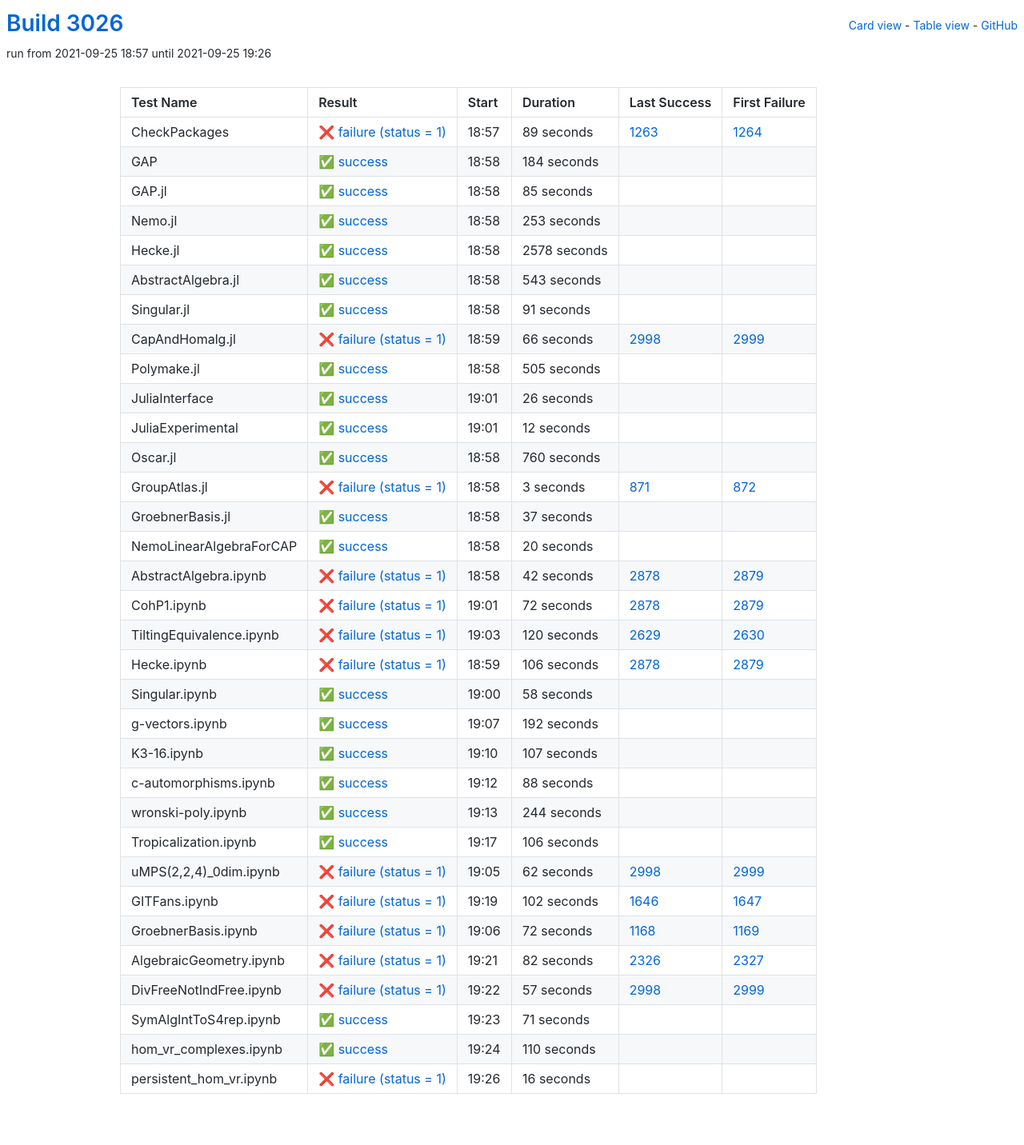
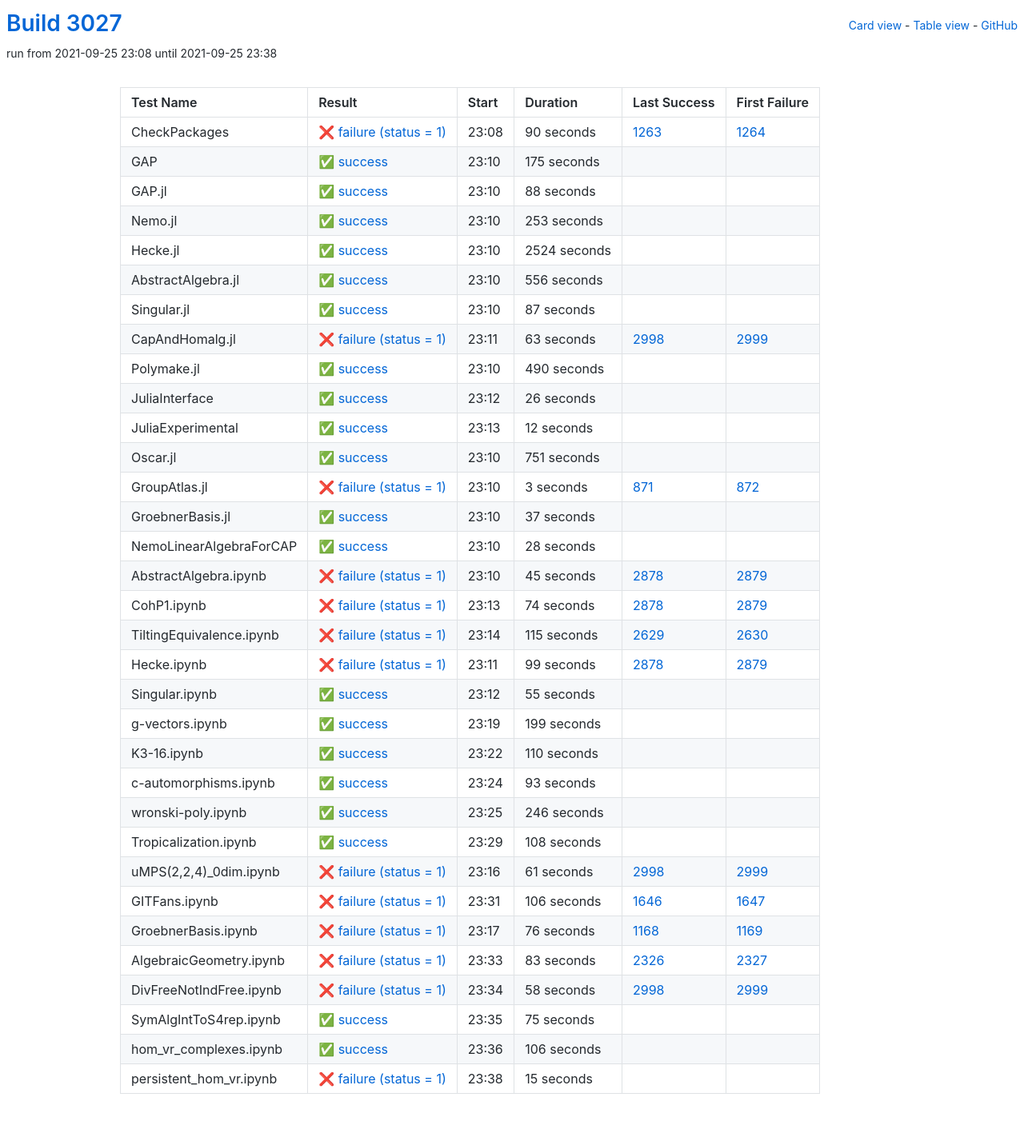
Before and after one commit to oscar-system/oscar-ci-status-stable, a Jekyll site: the page built from table.html, in a window 1280 px wide. Shown: the whole page at 80% size. Built offline with Jekyll 4.4.1, drawn with Linux system fonts in a browser that asks for light colours.

Commit message:
Build #3027

```diff
--- a/_data/ci.yml
+++ b/_data/ci.yml
@@ -1,6 +1,6 @@
 ---
-build: 3026
-build_url: https://oscarci.mathematik.uni-kl.de/job/oscar-stable/3026/
+build: 3027
+build_url: https://oscarci.mathematik.uni-kl.de/job/oscar-stable/3027/
 job: oscar-stable
 organization: oscar-system
 repo: oscar-ci-status-stable
@@ -8,44 +8,44 @@ repourl: https://github.com/oscar-system/oscar-ci-status-stable
 tests:
 - name: CheckPackages
   id: checkpackages
-  log: https://oscarci.mathematik.uni-kl.de/job/oscar-stable/3026/artifact/logs/build-3026/CheckPackages.log
-  start: 2021-09-25 18:57
+  log: https://oscarci.mathematik.uni-kl.de/job/oscar-stable/3027/artifact/logs/build-3027/CheckPackages.log
+  start: 2021-09-25 23:08
   success: false
   exitcode: 1
   status: failure
-  duration: 89
+  duration: 90
   last_success: 1263
   last_success_url: https://oscarci.mathematik.uni-kl.de/job/oscar-stable/1263/
   first_failure: 1264
   first_failure_url: https://oscarci.mathematik.uni-kl.de/job/oscar-stable/1264/
 - name: GAP
   id: gap
-  log: https://oscarci.mathematik.uni-kl.de/job/oscar-stable/3026/artifact/logs/build-3026/GAP.log
-  start: 2021-09-25 18:58
+  log: https://oscarci.mathematik.uni-kl.de/job/oscar-stable/3027/artifact/logs/build-3027/GAP.log
+  start: 2021-09-25 23:10
   success: true
   exitcode: 0
   status: success
-  duration: 184
+  duration: 175
   last_success: false
   last_success_url:
   first_failure: false
   first_failure_url:
 - name: GAP.jl
   id: gap-jl
-  log: https://oscarci.mathematik.uni-kl.de/job/oscar-stable/3026/artifact/logs/build-3026/GAP.jl.log
-  start: 2021-09-25 18:58
+  log: https://oscarci.mathematik.uni-kl.de/job/oscar-stable/3027/artifact/logs/build-3027/GAP.jl.log
+  start: 2021-09-25 23:10
   success: true
   exitcode: 0
   status: success
-  duration: 85
+  duration: 88
   last_success: false
   last_success_url:
   first_failure: false
   first_failure_url:
 - name: Nemo.jl
   id: nemo-jl
-  log: https://oscarci.mathematik.uni-kl.de/job/oscar-stable/3026/artifact/logs/build-3026/Nemo.jl.log
-  start: 2021-09-25 18:58
+  log: https://oscarci.mathematik.uni-kl.de/job/oscar-stable/3027/artifact/logs/build-3027/Nemo.jl.log
+  start: 2021-09-25 23:10
   success: true
   exitcode: 0
   status: success
@@ -56,68 +56,68 @@ tests:
   first_failure_url:
 - name: Hecke.jl
   id: hecke-jl
-  log: https://oscarci.mathematik.uni-kl.de/job/oscar-stable/3026/artifact/logs/build-3026/Hecke.jl.log
-  start: 2021-09-25 18:58
+  log: https://oscarci.mathematik.uni-kl.de/job/oscar-stable/3027/artifact/logs/build-3027/Hecke.jl.log
+  start: 2021-09-25 23:10
   success: true
   exitcode: 0
   status: success
-  duration: 2578
+  duration: 2524
   last_success: false
   last_success_url:
   first_failure: false
   first_failure_url:
 - name: AbstractAlgebra.jl
   id: abstractalgebra-jl
-  log: https://oscarci.mathematik.uni-kl.de/job/oscar-stable/3026/artifact/logs/build-3026/AbstractAlgebra.jl.log
-  start: 2021-09-25 18:58
+  log: https://oscarci.mathematik.uni-kl.de/job/oscar-stable/3027/artifact/logs/build-3027/AbstractAlgebra.jl.log
+  start: 2021-09-25 23:10
   success: true
   exitcode: 0
   status: success
-  duration: 543
+  duration: 556
   last_success: false
   last_success_url:
   first_failure: false
   first_failure_url:
 - name: Singular.jl
   id: singular-jl
-  log: https://oscarci.mathematik.uni-kl.de/job/oscar-stable/3026/artifact/logs/build-3026/Singular.jl.log
-  start: 2021-09-25 18:58
+  log: https://oscarci.mathematik.uni-kl.de/job/oscar-stable/3027/artifact/logs/build-3027/Singular.jl.log
+  start: 2021-09-25 23:10
   success: true
   exitcode: 0
   status: success
-  duration: 91
+  duration: 87
   last_success: false
   last_success_url:
   first_failure: false
   first_failure_url:
 - name: CapAndHomalg.jl
   id: capandhomalg-jl
-  log: https://oscarci.mathematik.uni-kl.de/job/oscar-stable/3026/artifact/logs/build-3026/CapAndHomalg.jl.log
-  start: 2021-09-25 18:59
+  log: https://oscarci.mathematik.uni-kl.de/job/oscar-stable/3027/artifact/logs/build-3027/CapAndHomalg.jl.log
+  start: 2021-09-25 23:11
   success: false
   exitcode: 1
   status: failure
-  duration: 66
+  duration: 63
   last_success: 2998
   last_success_url: https://oscarci.mathematik.uni-kl.de/job/oscar-stable/2998/
   first_failure: 2999
   first_failure_url: https://oscarci.mathematik.uni-kl.de/job/oscar-stable/2999/
 - name: Polymake.jl
   id: polymake-jl
-  log: https://oscarci.mathematik.uni-kl.de/job/oscar-stable/3026/artifact/logs/build-3026/Polymake.jl.log
-  start: 2021-09-25 18:58
+  log: https://oscarci.mathematik.uni-kl.de/job/oscar-stable/3027/artifact/logs/build-3027/Polymake.jl.log
+  start: 2021-09-25 23:10
   success: true
   exitcode: 0
   status: success
-  duration: 505
+  duration: 490
   last_success: false
   last_success_url:
   first_failure: false
   first_failure_url:
 - name: JuliaInterface
   id: juliainterface
-  log: https://oscarci.mathematik.uni-kl.de/job/oscar-stable/3026/artifact/logs/build-3026/JuliaInterface.log
-  start: 2021-09-25 19:01
+  log: https://oscarci.mathematik.uni-kl.de/job/oscar-stable/3027/artifact/logs/build-3027/JuliaInterface.log
+  start: 2021-09-25 23:12
   success: true
   exitcode: 0
   status: success
@@ -128,8 +128,8 @@ tests:
   first_failure_url:
 - name: JuliaExperimental
   id: juliaexperimental
-  log: https://oscarci.mathematik.uni-kl.de/job/oscar-stable/3026/artifact/logs/build-3026/JuliaExperimental.log
-  start: 2021-09-25 19:01
+  log: https://oscarci.mathematik.uni-kl.de/job/oscar-stable/3027/artifact/logs/build-3027/JuliaExperimental.log
+  start: 2021-09-25 23:13
   success: true
   exitcode: 0
   status: success
@@ -140,20 +140,20 @@ tests:
   first_failure_url:
 - name: Oscar.jl
   id: oscar-jl
-  log: https://oscarci.mathematik.uni-kl.de/job/oscar-stable/3026/artifact/logs/build-3026/Oscar.jl.log
-  start: 2021-09-25 18:58
+  log: https://oscarci.mathematik.uni-kl.de/job/oscar-stable/3027/artifact/logs/build-3027/Oscar.jl.log
+  start: 2021-09-25 23:10
   success: true
   exitcode: 0
   status: success
-  duration: 760
+  duration: 751
   last_success: false
   last_success_url:
   first_failure: false
   first_failure_url:
 - name: GroupAtlas.jl
   id: groupatlas-jl
-  log: https://oscarci.mathematik.uni-kl.de/job/oscar-stable/3026/artifact/logs/build-3026/GroupAtlas.jl.log
-  start: 2021-09-25 18:58
+  log: https://oscarci.mathematik.uni-kl.de/job/oscar-stable/3027/artifact/logs/build-3027/GroupAtlas.jl.log
+  start: 2021-09-25 23:10
   success: false
   exitcode: 1
   status: failure
@@ -164,8 +164,8 @@ tests:
   first_failure_url: https://oscarci.mathematik.uni-kl.de/job/oscar-stable/872/
 - name: GroebnerBasis.jl
   id: groebnerbasis-jl
-  log: https://oscarci.mathematik.uni-kl.de/job/oscar-stable/3026/artifact/logs/build-3026/GroebnerBasis.jl.log
-  start: 2021-09-25 18:58
+  log: https://oscarci.mathematik.uni-kl.de/job/oscar-stable/3027/artifact/logs/build-3027/GroebnerBasis.jl.log
+  start: 2021-09-25 23:10
   success: true
   exitcode: 0
   status: success
@@ -176,128 +176,212 @@ tests:
   first_failure_url:
 - name: NemoLinearAlgebraForCAP
   id: nemolinearalgebraforcap
-  log: https://oscarci.mathematik.uni-kl.de/job/oscar-stable/3026/artifact/logs/build-3026/NemoLinearAlgebraForCAP.log
-  start: 2021-09-25 18:58
+  log: https://oscarci.mathematik.uni-kl.de/job/oscar-stable/3027/artifact/logs/build-3027/NemoLinearAlgebraForCAP.log
+  start: 2021-09-25 23:10
   success: true
   exitcode: 0
   status: success
-  duration: 20
+  duration: 28
   last_success: false
   last_success_url:
   first_failure: false
   first_failure_url:
 - name: AbstractAlgebra.ipynb
   id: abstractalgebra-ipynb
-  log: https://oscarci.mathematik.uni-kl.de/job/oscar-stable/3026/artifact/logs/build-3026/AbstractAlgebra.ipynb.log
-  start: 2021-09-25 18:58
+  log: https://oscarci.mathematik.uni-kl.de/job/oscar-stable/3027/artifact/logs/build-3027/AbstractAlgebra.ipynb.log
+  start: 2021-09-25 23:10
   success: false
   exitcode: 1
   status: failure
-  duration: 42
+  duration: 45
   last_success: 2878
   last_success_url: https://oscarci.mathematik.uni-kl.de/job/oscar-stable/2878/
   first_failure: 2879
   first_failure_url: https://oscarci.mathematik.uni-kl.de/job/oscar-stable/2879/
 - name: CohP1.ipynb
   id: cohp1-ipynb
-  log: https://oscarci.mathematik.uni-kl.de/job/oscar-stable/3026/artifact/logs/build-3026/CohP1.ipynb.log
-  start: 2021-09-25 19:01
+  log: https://oscarci.mathematik.uni-kl.de/job/oscar-stable/3027/artifact/logs/build-3027/CohP1.ipynb.log
+  start: 2021-09-25 23:13
   success: false
   exitcode: 1
   status: failure
-  duration: 72
+  duration: 74
   last_success: 2878
   last_success_url: https://oscarci.mathematik.uni-kl.de/job/oscar-stable/2878/
   first_failure: 2879
   first_failure_url: https://oscarci.mathematik.uni-kl.de/job/oscar-stable/2879/
 - name: TiltingEquivalence.ipynb
   id: tiltingequivalence-ipynb
-  log: https://oscarci.mathematik.uni-kl.de/job/oscar-stable/3026/artifact/logs/build-3026/TiltingEquivalence.ipynb.log
-  start: 2021-09-25 19:03
+  log: https://oscarci.mathematik.uni-kl.de/job/oscar-stable/3027/artifact/logs/build-3027/TiltingEquivalence.ipynb.log
+  start: 2021-09-25 23:14
   success: false
   exitcode: 1
   status: failure
-  duration: 120
+  duration: 115
   last_success: 2629
   last_success_url: https://oscarci.mathematik.uni-kl.de/job/oscar-stable/2629/
   first_failure: 2630
   first_failure_url: https://oscarci.mathematik.uni-kl.de/job/oscar-stable/2630/
 - name: Hecke.ipynb
   id: hecke-ipynb
-  log: https://oscarci.mathematik.uni-kl.de/job/oscar-stable/3026/artifact/logs/build-3026/Hecke.ipynb.log
-  start: 2021-09-25 18:59
+  log: https://oscarci.mathematik.uni-kl.de/job/oscar-stable/3027/artifact/logs/build-3027/Hecke.ipynb.log
+  start: 2021-09-25 23:11
   success: false
   exitcode: 1
   status: failure
-  duration: 106
+  duration: 99
   last_success: 2878
   last_success_url: https://oscarci.mathematik.uni-kl.de/job/oscar-stable/2878/
   first_failure: 2879
   first_failure_url: https://oscarci.mathematik.uni-kl.de/job/oscar-stable/2879/
 - name: Singular.ipynb
   id: singular-ipynb
-  log: https://oscarci.mathematik.uni-kl.de/job/oscar-stable/3026/artifact/logs/build-3026/Singular.ipynb.log
-  start: 2021-09-25 19:00
+  log: https://oscarci.mathematik.uni-kl.de/job/oscar-stable/3027/artifact/logs/build-3027/Singular.ipynb.log
+  start: 2021-09-25 23:12
   success: true
   exitcode: 0
   status: success
-  duration: 58
+  duration: 55
   last_success: false
   last_success_url:
   first_failure: false
   first_failure_url:
 - name: g-vectors.ipynb
   id: g-vectors-ipynb
-  log: https://oscarci.mathematik.uni-kl.de/job/oscar-stable/3026/artifact/logs/build-3026/g-vectors.ipynb.log
-  start: 2021-09-25 19:07
+  log: https://oscarci.mathematik.uni-kl.de/job/oscar-stable/3027/artifact/logs/build-3027/g-vectors.ipynb.log
+  start: 2021-09-25 23:19
   success: true
   exitcode: 0
   status: success
-  duration: 192
+  duration: 199
   last_success: false
   last_success_url:
   first_failure: false
   first_failure_url:
 - name: K3-16.ipynb
   id: k3-16-ipynb
-  log: https://oscarci.mathematik.uni-kl.de/job/oscar-stable/3026/artifact/logs/build-3026/K3-16.ipynb.log
-  start: 2021-09-25 19:10
+  log: https://oscarci.mathematik.uni-kl.de/job/oscar-stable/3027/artifact/logs/build-3027/K3-16.ipynb.log
+  start: 2021-09-25 23:22
   success: true
   exitcode: 0
   status: success
-  duration: 107
+  duration: 110
   last_success: false
   last_success_url:
   first_failure: false
   first_failure_url:
 - name: c-automorphisms.ipynb
   id: c-automorphisms-ipynb
-  log: https://oscarci.mathematik.uni-kl.de/job/oscar-stable/3026/artifact/logs/build-3026/c-automorphisms.ipynb.log
-  start: 2021-09-25 19:12
+  log: https://oscarci.mathematik.uni-kl.de/job/oscar-stable/3027/artifact/logs/build-3027/c-automorphisms.ipynb.log
+  start: 2021-09-25 23:24
   success: true
   exitcode: 0
   status: success
-  duration: 88
+  duration: 93
   last_success: false
   last_success_url:
   first_failure: false
   first_failure_url:
 - name: wronski-poly.ipynb
   id: wronski-poly-ipynb
-  log: https://oscarci.mathematik.uni-kl.de/job/oscar-stable/3026/artifact/logs/build-3026/wronski-poly.ipynb.log
-  start: 2021-09-25 19:13
+  log: https://oscarci.mathematik.uni-kl.de/job/oscar-stable/3027/artifact/logs/build-3027/wronski-poly.ipynb.log
+  start: 2021-09-25 23:25
   success: true
   exitcode: 0
   status: success
-  duration: 244
+  duration: 246
   last_success: false
   last_success_url:
   first_failure: false
   first_failure_url:
 - name: Tropicalization.ipynb
   id: tropicalization-ipynb
-  log: https://oscarci.mathematik.uni-kl.de/job/oscar-stable/3026/artifact/logs/build-3026/Tropicalization.ipynb.log
-  start: 2021-09-25 19:17
+  log: https://oscarci.mathematik.uni-kl.de/job/oscar-stable/3027/artifact/logs/build-3027/Tropicalization.ipynb.log
+  start: 2021-09-25 23:29
+  success: true
+  exitcode: 0
+  status: success
+  duration: 108
+  last_success: false
+  last_success_url:
+  first_failure: false
+  first_failure_url:
+- name: uMPS(2,2,4)_0dim.ipynb
+  id: umps-2-2-4-0dim-ipynb
+  log: https://oscarci.mathematik.uni-kl.de/job/oscar-stable/3027/artifact/logs/build-3027/uMPS-2-2-4-_0dim.ipynb.log
+  start: 2021-09-25 23:16
+  success: false
+  exitcode: 1
+  status: failure
+  duration: 61
+  last_success: 2998
+  last_success_url: https://oscarci.mathematik.uni-kl.de/job/oscar-stable/2998/
+  first_failure: 2999
+  first_failure_url: https://oscarci.mathematik.uni-kl.de/job/oscar-stable/2999/
+- name: GITFans.ipynb
+  id: gitfans-ipynb
+  log: https://oscarci.mathematik.uni-kl.de/job/oscar-stable/3027/artifact/logs/build-3027/GITFans.ipynb.log
+  start: 2021-09-25 23:31
+  success: false
+  exitcode: 1
+  status: failure
+  duration: 106
+  last_success: 1646
+  last_success_url: https://oscarci.mathematik.uni-kl.de/job/oscar-stable/1646/
+  first_failure: 1647
+  first_failure_url: https://oscarci.mathematik.uni-kl.de/job/oscar-stable/1647/
+- name: GroebnerBasis.ipynb
+  id: groebnerbasis-ipynb
+  log: https://oscarci.mathematik.uni-kl.de/job/oscar-stable/3027/artifact/logs/build-3027/GroebnerBasis.ipynb.log
+  start: 2021-09-25 23:17
+  success: false
+  exitcode: 1
+  status: failure
+  duration: 76
+  last_success: 1168
+  last_success_url: https://oscarci.mathematik.uni-kl.de/job/oscar-stable/1168/
+  first_failure: 1169
+  first_failure_url: https://oscarci.mathematik.uni-kl.de/job/oscar-stable/1169/
+- name: AlgebraicGeometry.ipynb
+  id: algebraicgeometry-ipynb
+  log: https://oscarci.mathematik.uni-kl.de/job/oscar-stable/3027/artifact/logs/build-3027/AlgebraicGeometry.ipynb.log
+  start: 2021-09-25 23:33
+  success: false
+  exitcode: 1
+  status: failure
+  duration: 83
+  last_success: 2326
+  last_success_url: https://oscarci.mathematik.uni-kl.de/job/oscar-stable/2326/
+  first_failure: 2327
+  first_failure_url: https://oscarci.mathematik.uni-kl.de/job/oscar-stable/2327/
+- name: DivFreeNotIndFree.ipynb
+  id: divfreenotindfree-ipynb
+  log: https://oscarci.mathematik.uni-kl.de/job/oscar-stable/3027/artifact/logs/build-3027/DivFreeNotIndFree.ipynb.log
+  start: 2021-09-25 23:34
+  success: false
+  exitcode: 1
+  status: failure
+  duration: 58
+  last_success: 2998
+  last_success_url: https://oscarci.mathematik.uni-kl.de/job/oscar-stable/2998/
+  first_failure: 2999
+  first_failure_url: https://oscarci.mathematik.uni-kl.de/job/oscar-stable/2999/
+- name: SymAlgIntToS4rep.ipynb
+  id: symalginttos4rep-ipynb
+  log: https://oscarci.mathematik.uni-kl.de/job/oscar-stable/3027/artifact/logs/build-3027/SymAlgIntToS4rep.ipynb.log
+  start: 2021-09-25 23:35
+  success: true
+  exitcode: 0
+  status: success
+  duration: 75
+  last_success: false
+  last_success_url:
+  first_failure: false
+  first_failure_url:
+- name: hom_vr_complexes.ipynb
+  id: hom-vr-complexes-ipynb
+  log: https://oscarci.mathematik.uni-kl.de/job/oscar-stable/3027/artifact/logs/build-3027/hom_vr_complexes.ipynb.log
+  start: 2021-09-25 23:36
   success: true
   exitcode: 0
   status: success
@@ -306,99 +390,15 @@ tests:
   last_success_url:
   first_failure: false
   first_failure_url:
-- name: uMPS(2,2,4)_0dim.ipynb
-  id: umps-2-2-4-0dim-ipynb
-  log: https://oscarci.mathematik.uni-kl.de/job/oscar-stable/3026/artifact/logs/build-3026/uMPS-2-2-4-_0dim.ipynb.log
-  start: 2021-09-25 19:05
+- name: persistent_hom_vr.ipynb
+  id: persistent-hom-vr-ipynb
+  log: https://oscarci.mathematik.uni-kl.de/job/oscar-stable/3027/artifact/logs/build-3027/persistent_hom_vr.ipynb.log
+  start: 2021-09-25 23:38
   success: false
   exitcode: 1
   status: failure
-  duration: 62
-  last_success: 2998
-  last_success_url: https://oscarci.mathematik.uni-kl.de/job/oscar-stable/2998/
-  first_failure: 2999
-  first_failure_url: https://oscarci.mathematik.uni-kl.de/job/oscar-stable/2999/
-- name: GITFans.ipynb
-  id: gitfans-ipynb
-  log: https://oscarci.mathematik.uni-kl.de/job/oscar-stable/3026/artifact/logs/build-3026/GITFans.ipynb.log
-  start: 2021-09-25 19:19
-  success: false
-  exitcode: 1
-  status: failure
-  duration: 102
-  last_success: 1646
-  last_success_url: https://oscarci.mathematik.uni-kl.de/job/oscar-stable/1646/
-  first_failure: 1647
-  first_failure_url: https://oscarci.mathematik.uni-kl.de/job/oscar-stable/1647/
-- name: GroebnerBasis.ipynb
-  id: groebnerbasis-ipynb
-  log: https://oscarci.mathematik.uni-kl.de/job/oscar-stable/3026/artifact/logs/build-3026/GroebnerBasis.ipynb.log
-  start: 2021-09-25 19:06
-  success: false
-  exitcode: 1
-  status: failure
-  duration: 72
-  last_success: 1168
-  last_success_url: https://oscarci.mathematik.uni-kl.de/job/oscar-stable/1168/
-  first_failure: 1169
-  first_failure_url: https://oscarci.mathematik.uni-kl.de/job/oscar-stable/1169/
-- name: AlgebraicGeometry.ipynb
-  id: algebraicgeometry-ipynb
-  log: https://oscarci.mathematik.uni-kl.de/job/oscar-stable/3026/artifact/logs/build-3026/AlgebraicGeometry.ipynb.log
-  start: 2021-09-25 19:21
-  success: false
-  exitcode: 1
-  status: failure
-  duration: 82
-  last_success: 2326
-  last_success_url: https://oscarci.mathematik.uni-kl.de/job/oscar-stable/2326/
-  first_failure: 2327
-  first_failure_url: https://oscarci.mathematik.uni-kl.de/job/oscar-stable/2327/
-- name: DivFreeNotIndFree.ipynb
-  id: divfreenotindfree-ipynb
-  log: https://oscarci.mathematik.uni-kl.de/job/oscar-stable/3026/artifact/logs/build-3026/DivFreeNotIndFree.ipynb.log
-  start: 2021-09-25 19:22
-  success: false
-  exitcode: 1
-  status: failure
-  duration: 57
-  last_success: 2998
-  last_success_url: https://oscarci.mathematik.uni-kl.de/job/oscar-stable/2998/
-  first_failure: 2999
-  first_failure_url: https://oscarci.mathematik.uni-kl.de/job/oscar-stable/2999/
-- name: SymAlgIntToS4rep.ipynb
-  id: symalginttos4rep-ipynb
-  log: https://oscarci.mathematik.uni-kl.de/job/oscar-stable/3026/artifact/logs/build-3026/SymAlgIntToS4rep.ipynb.log
-  start: 2021-09-25 19:23
-  success: true
-  exitcode: 0
-  status: success
-  duration: 71
+  duration: 15
   last_success: false
   last_success_url:
   first_failure: false
   first_failure_url:
-- name: hom_vr_complexes.ipynb
-  id: hom-vr-complexes-ipynb
-  log: https://oscarci.mathematik.uni-kl.de/job/oscar-stable/3026/artifact/logs/build-3026/hom_vr_complexes.ipynb.log
-  start: 2021-09-25 19:24
-  success: true
-  exitcode: 0
-  status: success
-  duration: 110
-  last_success: false
-  last_success_url:
-  first_failure: false
-  first_failure_url:
-- name: persistent_hom_vr.ipynb
-  id: persistent-hom-vr-ipynb
-  log: https://oscarci.mathematik.uni-kl.de/job/oscar-stable/3026/artifact/logs/build-3026/persistent_hom_vr.ipynb.log
-  start: 2021-09-25 19:26
-  success: false
-  exitcode: 1
-  status: failure
-  duration: 16
-  last_success: false
-  last_success_url:
-  first_failure: false
-  first_failure_url:
```
Also changed, not shown: README.md.
